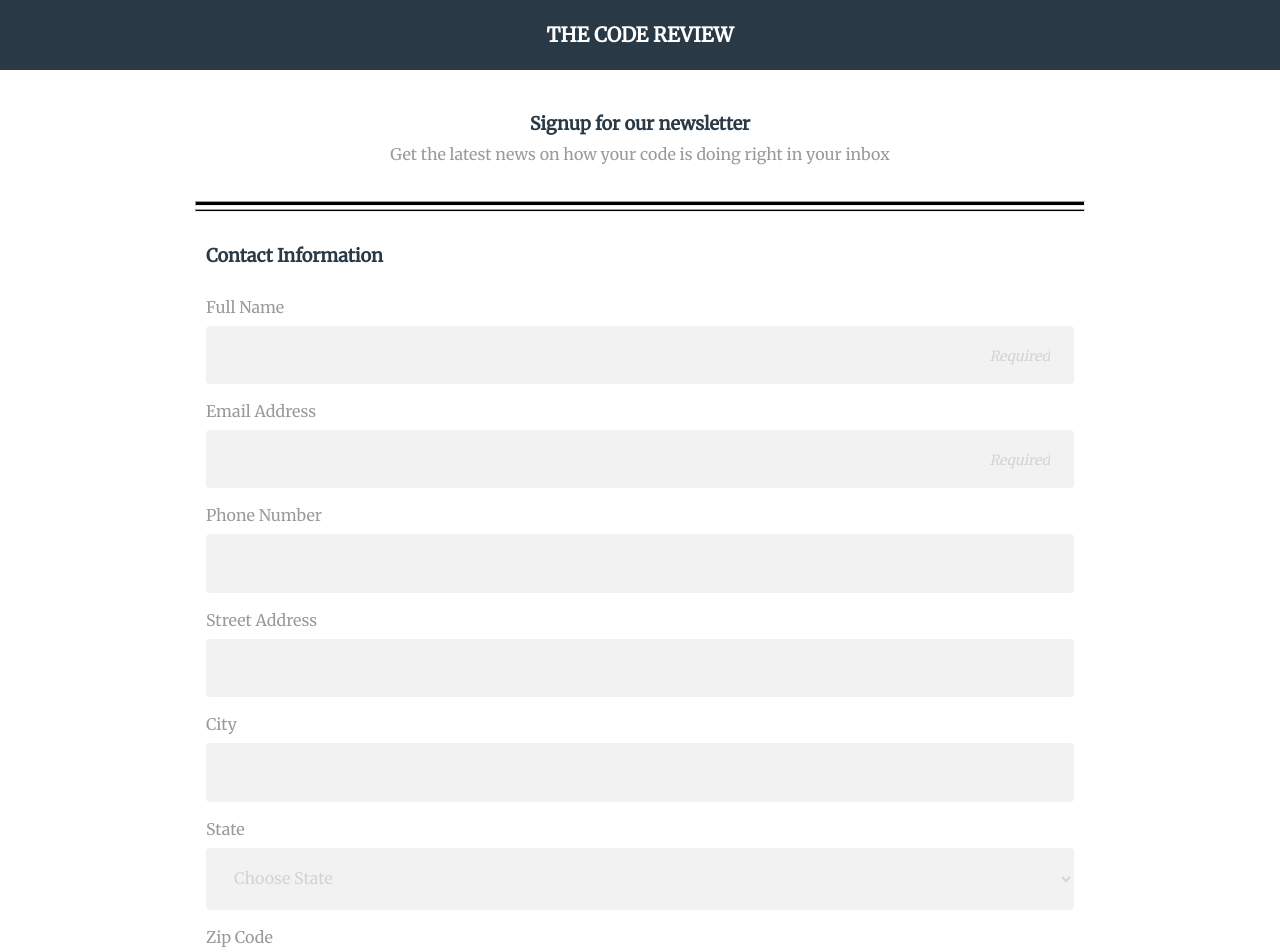
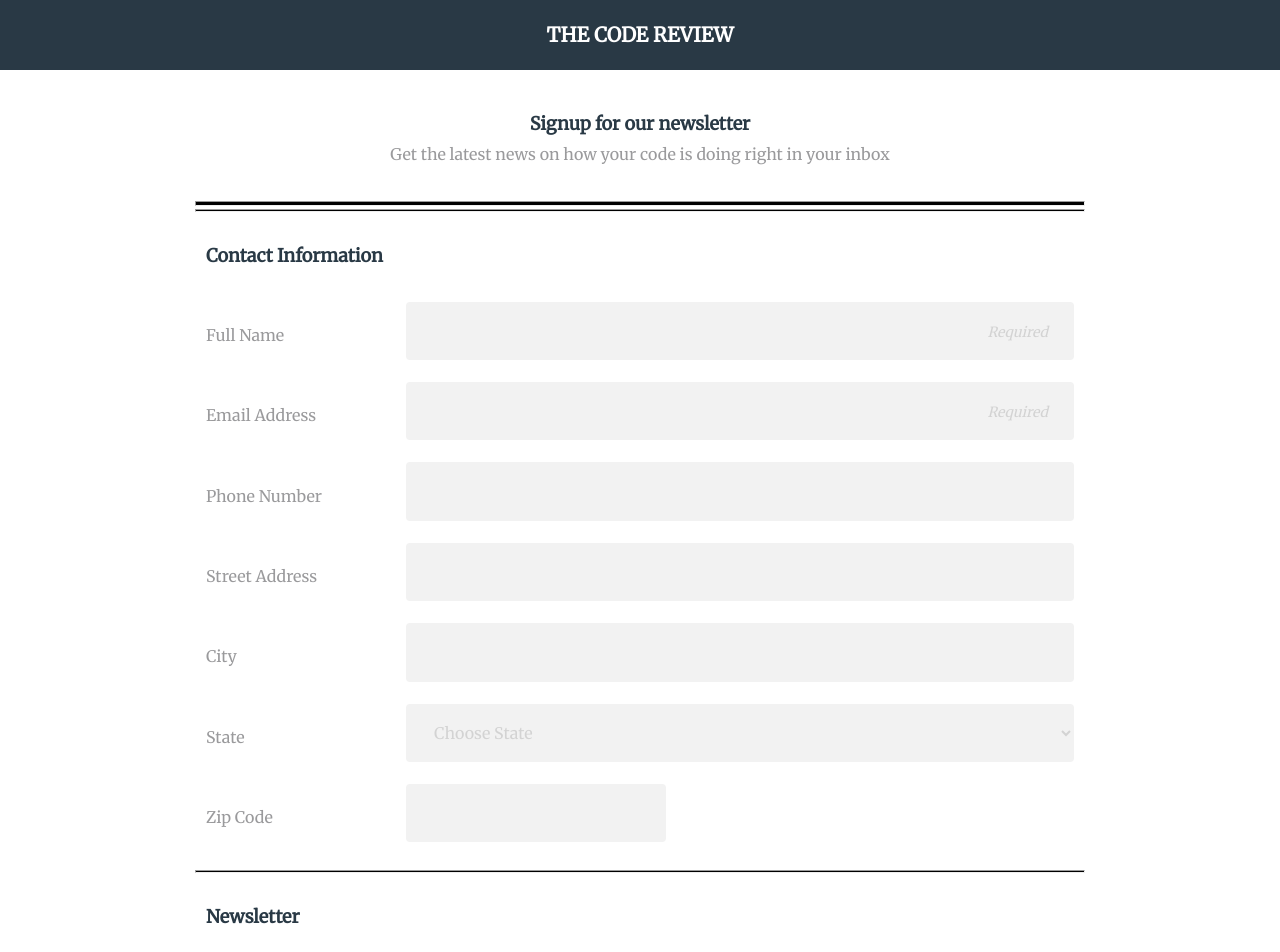
Before and after one commit to lisadrev/techdegree-project-3, a plain HTML site: page index.html in a window 1280 px wide. Shown: the top 952 px of the page. Drawn offline with Linux system fonts and the light colour scheme.

Commit message:
Completed

```diff
--- a/css/style.css
+++ b/css/style.css
@@ -1,5 +1,5 @@
 
-/*----------------------Base Element Styles-------------------------  */
+/*----------------------Contact Base Element Styles-------------------------  */
 * {
   box-sizing: border-box;
 }
@@ -71,22 +71,25 @@ hr {
   display: block;
 }
 
-.box-wide:focus{
-  border: 3px solid #004080;
-
+.box-wide:focus,
+textarea:focus {
+  border: 1px solid #004080;
 }
-
 
 input[id="zip"] {
   width: 50%;
 }
-
 
 ::placeholder {
   text-align: right;
   font-size: 14px;
   font-style: italic;
   color: lightgrey;
+  padding: 2px;
+}
+
+select {
+  height: 58px;
 }
 
 select:required:invalid {
@@ -101,19 +104,16 @@ option {
   color: black;
 }
 
-/*----------------------Newsletter CSS-------------------------  */
-/* input[name="user_newsletter"],
-input[name="newsletter_format"] {
-  margin: 10px;
-} */
+/*----------------------Newsletter Base Element Styles-------------------------  */
+
 
 input[type="checkbox"],
 input[type="radio"]{
-    margin: 10px;;
+    margin: 10px;
 }
 
-input[type="checkbox"]:checked::after,
-input[type="radio"]:checked ::after{
+input[type="checkbox"]:checked,
+input[type="radio"]:checked {
     color: white;
     background-color: blue;
 }
@@ -123,7 +123,6 @@ label[for="other-topics"] {
   padding: 15px 0;
   display: block;
 }
-
 
 
 textarea {
@@ -157,7 +156,6 @@ footer {
   margin-bottom: 200px;
   font-style: italic;
   font-size: 14px;
-
 }
 
 
@@ -181,13 +179,28 @@ footer {
     max-width: 1000px;
   }
 
-  input[id="zip"] {
-    width: 30%;
+  .flex {
+    display: flex;
   }
 
-  .contact {
-    display: flex;
-    flex-direction: row;
+  .flex label {
+    min-width: 200px;
+    margin: auto;
+  }
+
+  .flex input {
+    flex-grow: 1;
+  }
+
+  #zip {
+    width: 30%;
+    flex-grow: 0;
+    margin-left: 0;
+  }
+
+  label[for="zip"] {
+    margin-left: 0;
+    margin-right: 0;
   }
 
 }
--- a/index.html
+++ b/index.html
@@ -20,21 +20,27 @@
       <form action="index.html" method="post">
         <fieldset>
           <legend>Contact Information</legend>
+              <div class="flex">
                 <label for="name">Full Name</label>
                 <input type="text" id="name" name="user_name" placeholder="Required" class="box-wide">
-
+              </div>
+              <div class="flex">
                 <label for="email">Email Address</label>
                 <input type="email" id="mail" name="user_email" placeholder="Required" class="box-wide">
-
+              </div>
+              <div class="flex">
                 <label for="phone">Phone Number</label>
                 <input type="telephone" id="phone" name="user_phone" class="box-wide">
-
+              </div>
+              <div class="flex">
                 <label for="address">Street Address</label>
                 <input type="text" id="address" name="user_address" class="box-wide">
-
+              </div>
+              <div class="flex">
                 <label for="city">City</label>
                 <input type="text" id="city" name="user_city" class="box-wide">
-
+              </div>
+              <div class="flex">
                 <label for="state">State</label>
                 <select required id="state" name="user_state" class="box-wide">
                   <option value=""disabled selected>Choose State</option>
@@ -45,9 +51,11 @@
                   <option value="california">California</option>
                   <option value="colorado">Colorado</option>
                 </select>
-
+            </div>
+            <div class="flex">
               <label for="zip">Zip Code</label>
               <input type="text" id="zip" name="user_zip" class="box-wide">
+            </div>
         </fieldset>
         <hr>
         <fieldset>
```
Lines whose indentation alone changed are shown as unchanged.
